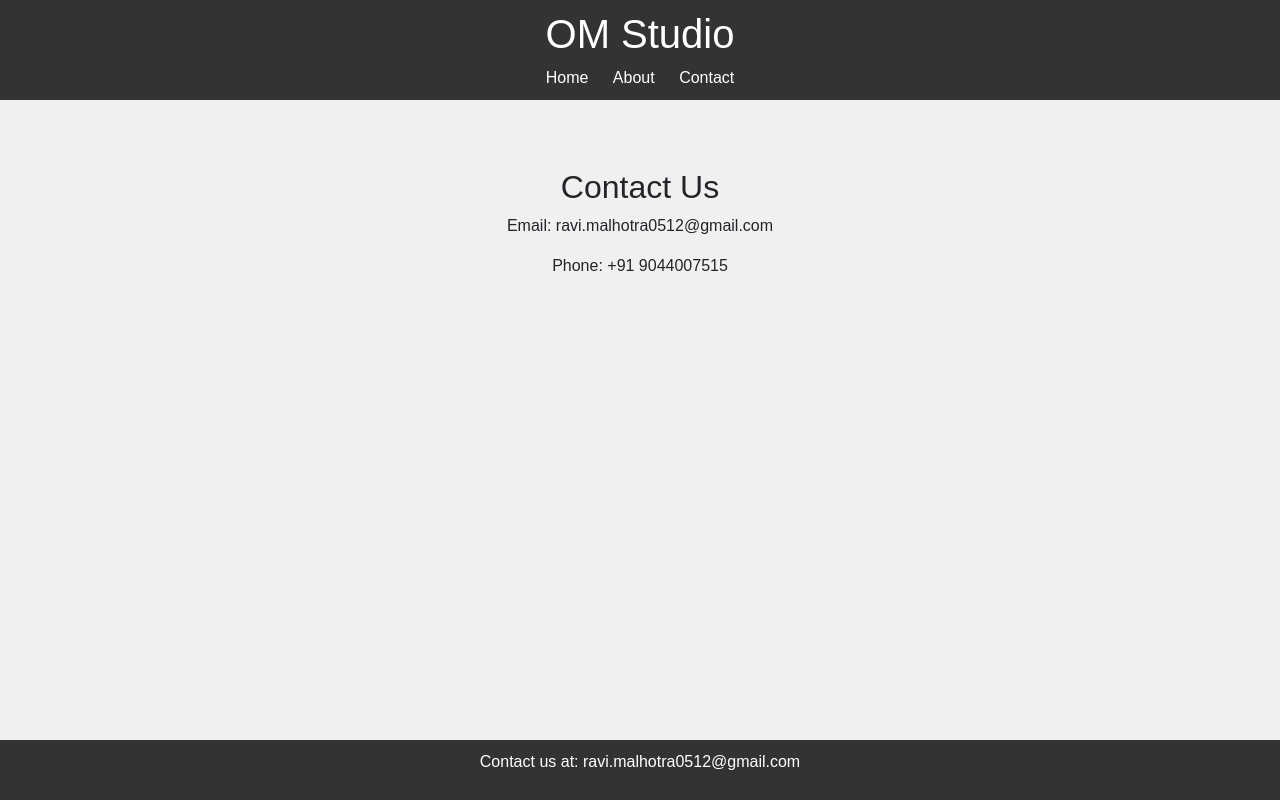
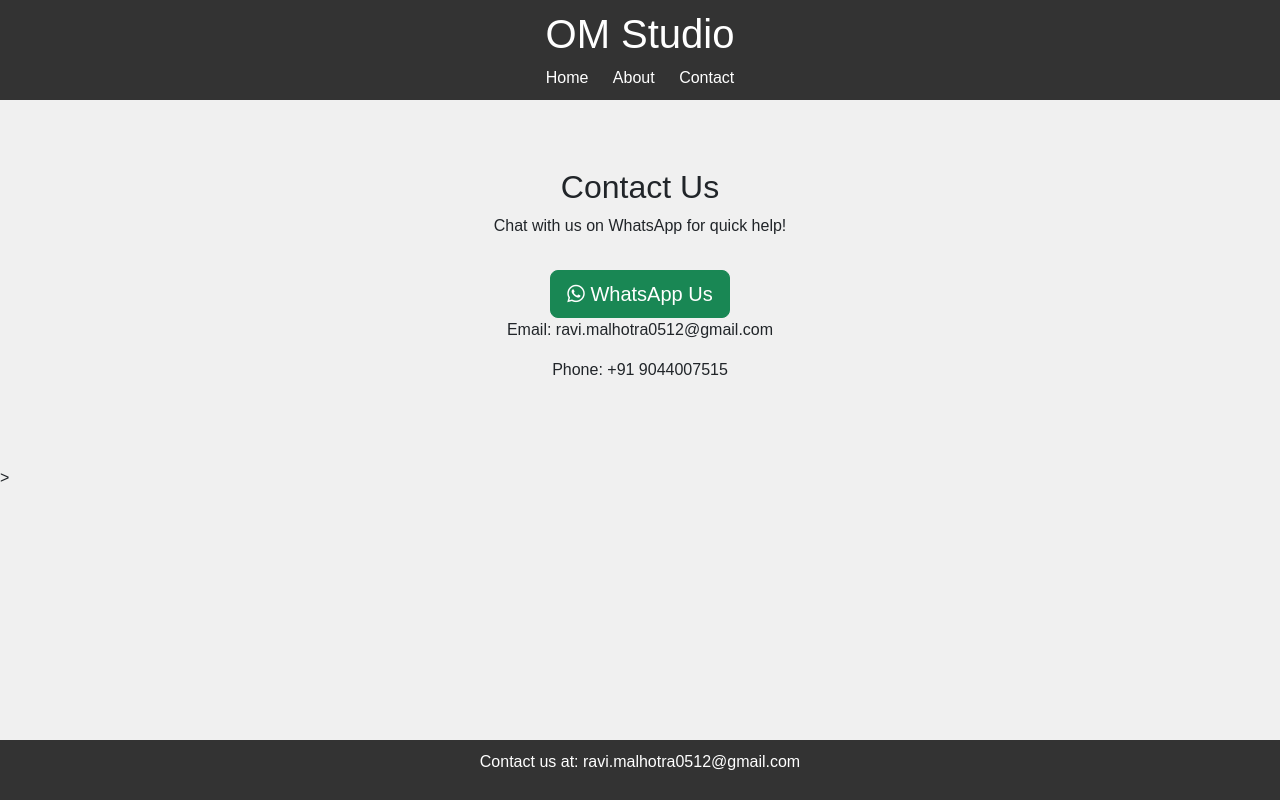
Before and after one commit to VirtuallyHigh/photography-studio-site, a plain HTML site: page index.html in a window 1280 px wide. Both pictures are taken after a click on the link "Contact". Drawn offline with nearby package versions, Linux system fonts and the light colour scheme.

Commit message:
Added WhatsApp button to Contact page

```diff
--- a/index.html
+++ b/index.html
@@ -6,6 +6,7 @@
   <title>OM Studio</title>
   <link href="https://cdn.jsdelivr.net/npm/bootstrap@5.3.0/dist/css/bootstrap.min.css" rel="stylesheet">
   <link rel="stylesheet" href="style.css">
+  <link rel="stylesheet" href="https://cdnjs.cloudflare.com/ajax/libs/font-awesome/6.5.1/css/all.min.css">
 </head>
 <body>
   <header>
@@ -36,11 +37,15 @@
     <h2>About Us</h2>
     <p>OM Studio is run by Ravi Prakash Malhotra, a passionate photographer with years of experience. We love capturing special moments like weddings, portraits, and nature!</p>
   </section>
-  <section id="contact" class="container my-5" style="display: none;">
-    <h2>Contact Us</h2>
-    <p>Email: ravi.malhotra0512@gmail.com</p>
-    <p>Phone: +91 9044007515</p>
-  </section>
+<section id="contact" class="container my-5" style="display: none;">
+  <h2>Contact Us</h2>
+  <p>Chat with us on WhatsApp for quick help!</p>
+  <a href="https://wa.me/919044007515?text=Hello%20OM%20Studio%2C%20I%20have%20a%20question!" class="btn btn-success btn-lg mt-3" target="_blank">
+    <i class="fab fa-whatsapp"></i> WhatsApp Us
+  </a>
+  <p>Email: ravi.malhotra0512@gmail.com</p>
+  <p>Phone: +91 9044007515</p>
+</section>>
   <footer>
     <p>Contact us at: ravi.malhotra0512@gmail.com</p>
   </footer>
```
